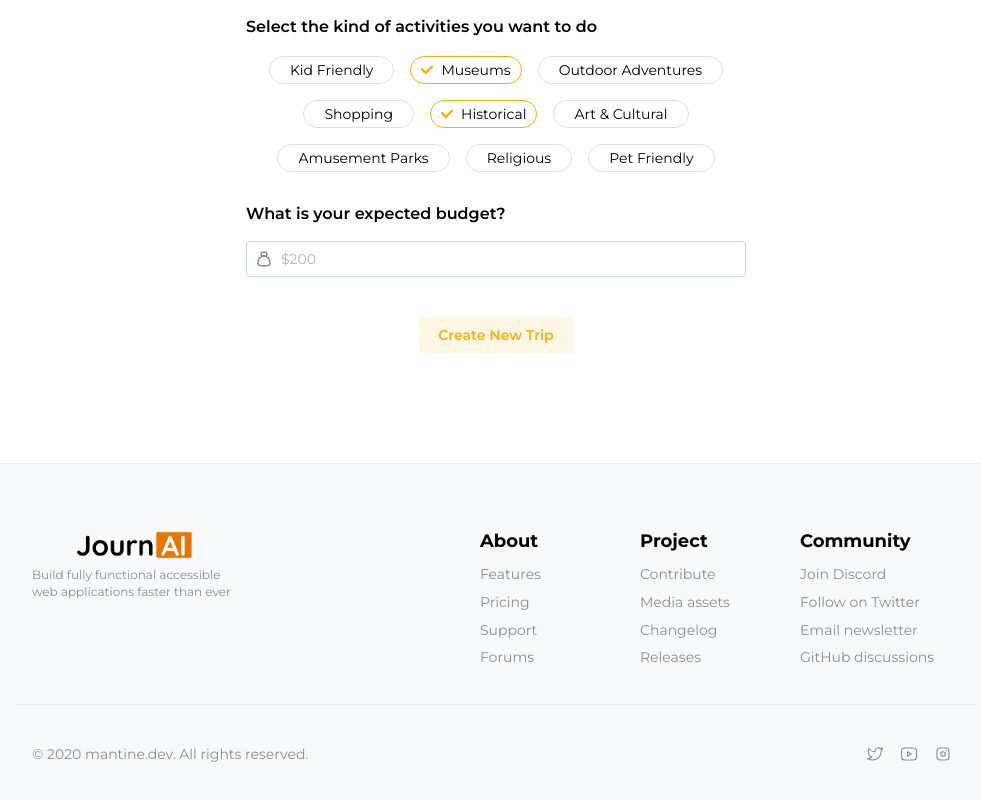
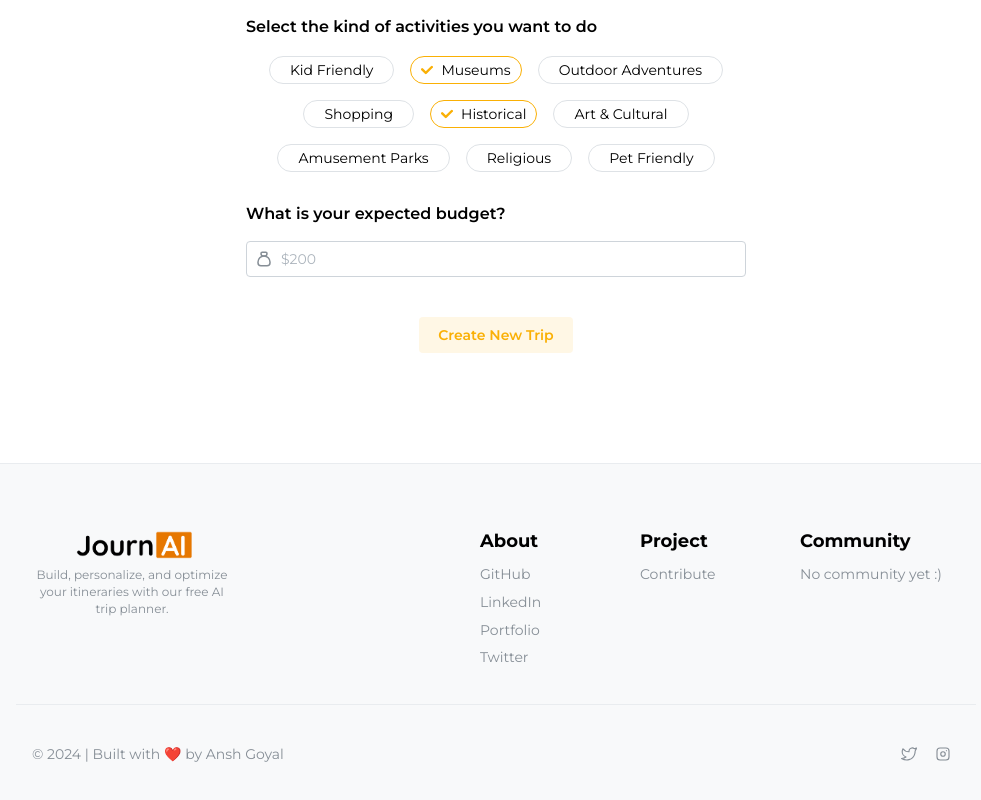
Before and after one commit to anshgoyalevil/JournAI-Frontend, a React (Vite) app: page /new-trip in a window 1280 px wide. Shown: the part 368-1168 px from the top of the page, without its empty margins (144-1125 px from the left). Built offline with nearby package versions, Linux system fonts and the light colour scheme.

Commit message:
fix: footer

```diff
--- a/src/components/Footer/Footer.tsx
+++ b/src/components/Footer/Footer.tsx
@@ -1,5 +1,6 @@
 import { Text, Container, ActionIcon, Group, rem } from '@mantine/core';
-import { IconBrandTwitter, IconBrandYoutube, IconBrandInstagram } from '@tabler/icons-react';
+import { IconBrandTwitter, IconBrandInstagram } from '@tabler/icons-react';
+import { Link } from 'react-router-dom';
 import classes from './Footer.module.css';
 import Logo from '../Navbar/Logo';
 
@@ -7,29 +8,19 @@ const data = [
   {
     title: 'About',
     links: [
-      { label: 'Features', link: '#' },
-      { label: 'Pricing', link: '#' },
-      { label: 'Support', link: '#' },
-      { label: 'Forums', link: '#' },
+      { label: 'GitHub', link: 'https://github.com/anshgoyalevil' },
+      { label: 'LinkedIn', link: 'https://www.linkedin.com/in/thisisanshg/' },
+      { label: 'Portfolio', link: 'https://game.anshg.co/' },
+      { label: 'Twitter', link: 'https://x.com/thisisanshg' },
     ],
   },
   {
     title: 'Project',
-    links: [
-      { label: 'Contribute', link: '#' },
-      { label: 'Media assets', link: '#' },
-      { label: 'Changelog', link: '#' },
-      { label: 'Releases', link: '#' },
-    ],
+    links: [{ label: 'Contribute', link: 'https://github.com/anshgoyalevil' }],
   },
   {
     title: 'Community',
-    links: [
-      { label: 'Join Discord', link: '#' },
-      { label: 'Follow on Twitter', link: '#' },
-      { label: 'Email newsletter', link: '#' },
-      { label: 'GitHub discussions', link: '#' },
-    ],
+    links: [{ label: 'No community yet :)', link: '#' }],
   },
 ];
 
@@ -60,25 +51,34 @@ export default function Footer() {
       <Container className={classes.inner}>
         <div className={classes.logo}>
           <Logo />
-          <Text size="xs" c="dimmed" className={classes.description}>
-            Build fully functional accessible web applications faster than ever
+          <Text ta="center" size="xs" c="dimmed" className={classes.description}>
+            Build, personalize, and optimize your itineraries with our free AI trip planner.
           </Text>
         </div>
         <div className={classes.groups}>{groups}</div>
       </Container>
       <Container className={classes.afterFooter}>
         <Text c="dimmed" size="sm">
-          © 2020 mantine.dev. All rights reserved.
+          © 2024 | Built with ❤️ by Ansh Goyal
         </Text>
 
         <Group gap={0} className={classes.social} justify="flex-end" wrap="nowrap">
-          <ActionIcon size="lg" color="gray" variant="subtle">
+          <ActionIcon
+            component={Link}
+            to="https://x.com/thisisanshg"
+            size="lg"
+            color="gray"
+            variant="subtle"
+          >
             <IconBrandTwitter style={{ width: rem(18), height: rem(18) }} stroke={1.5} />
           </ActionIcon>
-          <ActionIcon size="lg" color="gray" variant="subtle">
-            <IconBrandYoutube style={{ width: rem(18), height: rem(18) }} stroke={1.5} />
-          </ActionIcon>
-          <ActionIcon size="lg" color="gray" variant="subtle">
+          <ActionIcon
+            component={Link}
+            to="https://instagram.com/thisisanshg"
+            size="lg"
+            color="gray"
+            variant="subtle"
+          >
             <IconBrandInstagram style={{ width: rem(18), height: rem(18) }} stroke={1.5} />
           </ActionIcon>
         </Group>
--- a/src/components/Navbar/Logo.tsx
+++ b/src/components/Navbar/Logo.tsx
@@ -1,5 +1,6 @@
 import React from 'react';
 import { Center, useMantineColorScheme } from '@mantine/core';
+import { Link } from 'react-router-dom';
 import JournAI from '../../assets/logos/JounrnAI.png';
 import JournAIDark from '../../assets/logos/JounrnAIDark.png';
 
@@ -7,7 +8,7 @@ export default function Logo() {
   const { colorScheme } = useMantineColorScheme();
   return (
     <div>
-      <Center>
+      <Center component={Link} to="/">
         <img src={colorScheme === 'dark' ? JournAIDark : JournAI} alt="" width={150} />
       </Center>
     </div>
```
